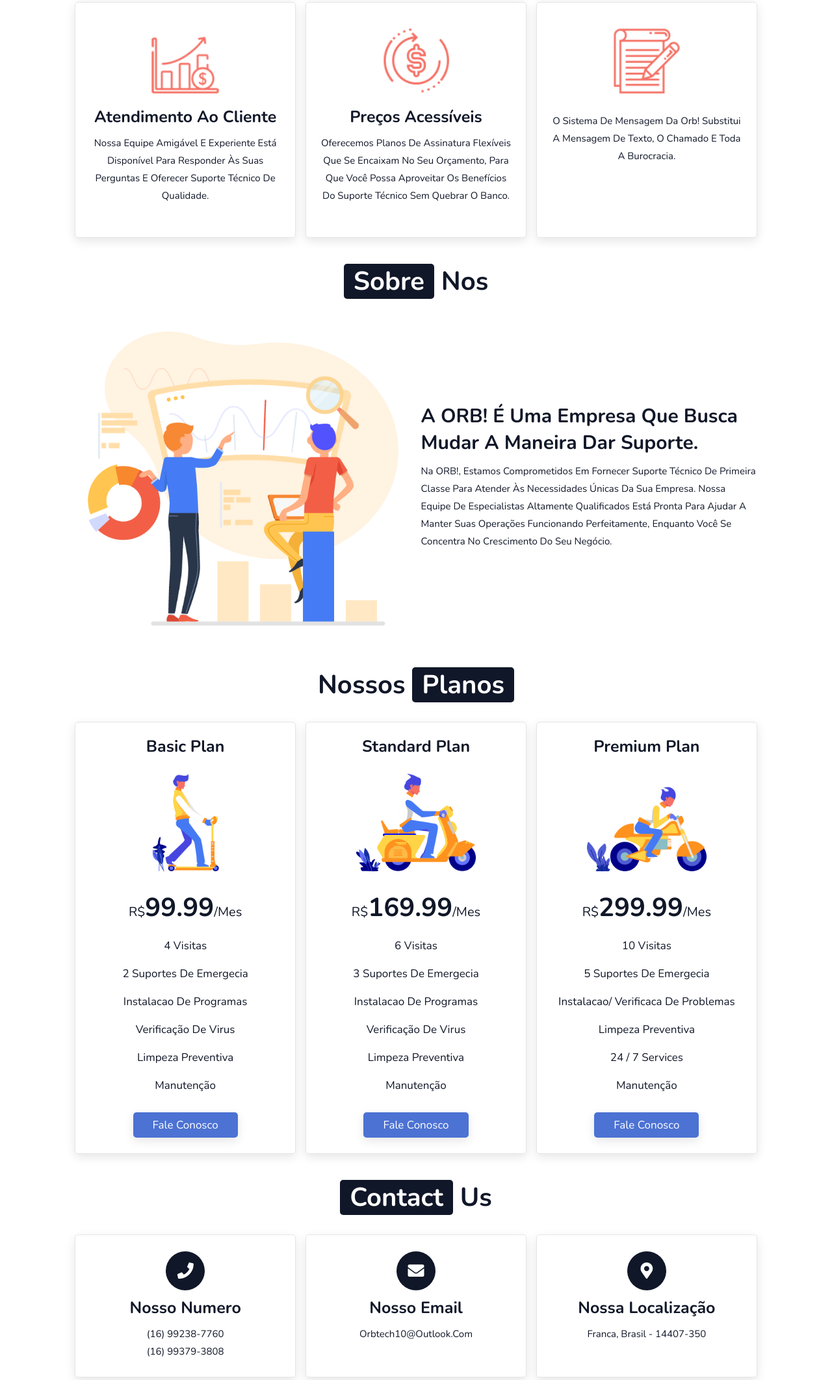
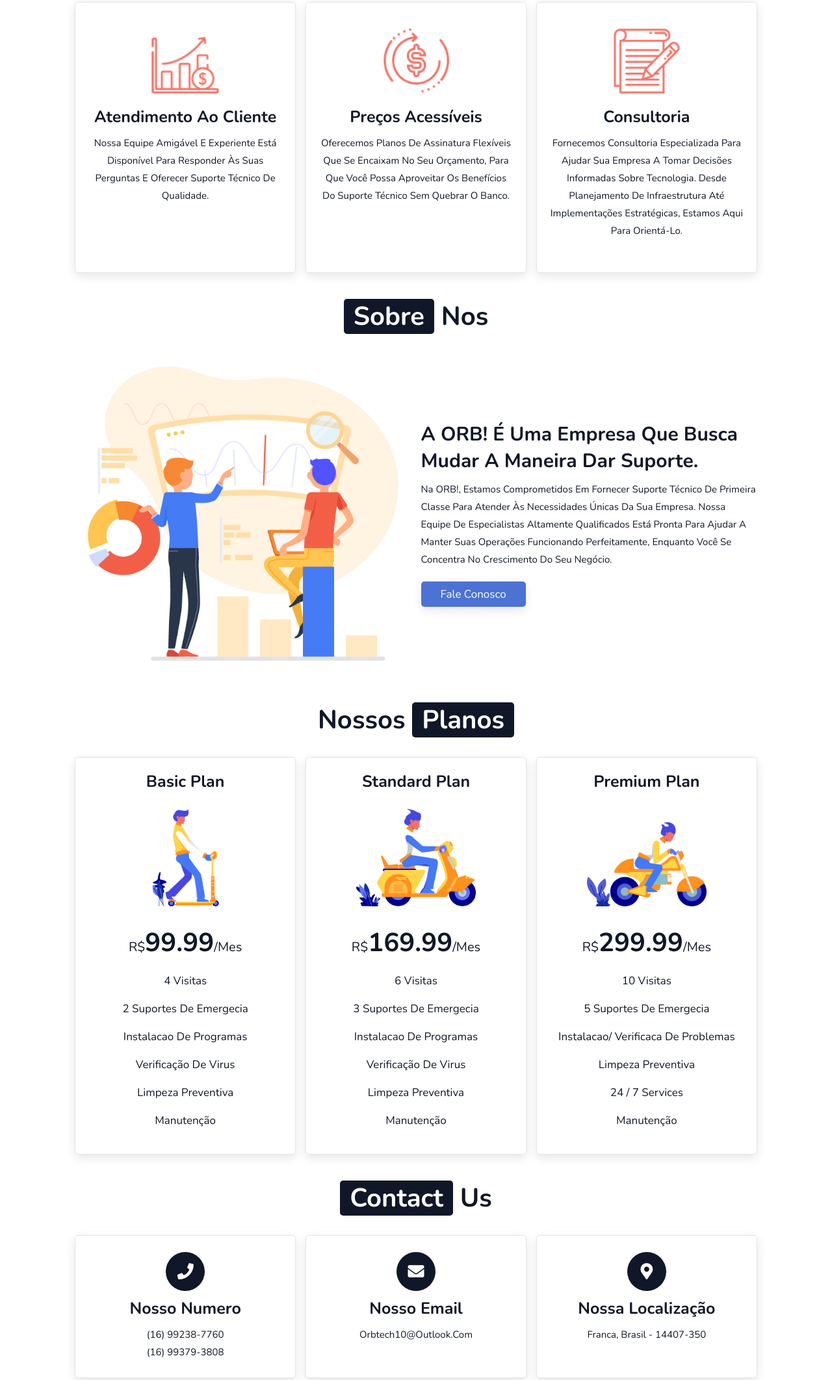
Before and after one commit to ThalesHenriq/orb, a plain HTML site: page index.html in a window 1280 px wide. Shown: the part 1090-3214 px from the top of the page at 65% size. Drawn offline with nearby package versions, Linux system fonts and the light colour scheme.

Commit message:
Update index.html

```diff
--- a/index.html
+++ b/index.html
@@ -97,8 +97,8 @@
 
         <div class="box">
             <img src="images/s-6.png" alt="">
-            <h3></h3>
-            <p>O sistema de mensagem da Orb! substitui a mensagem de texto, o chamado e toda a burocracia. </p>
+            <h3>consultoria</h3>
+            <p>Fornecemos consultoria especializada para ajudar sua empresa a tomar decisões informadas sobre tecnologia. Desde planejamento de infraestrutura até implementações estratégicas, estamos aqui para orientá-lo.</p>
 
         </div>
 
@@ -123,7 +123,7 @@
         <div class="content">
             <h3 class="title">A ORB! É Uma empresa Que Busca Mudar A Maneira Dar Suporte.</h3>
             <p>Na ORB!, Estamos Comprometidos Em Fornecer Suporte Técnico De Primeira Classe Para Atender Às Necessidades Únicas Da Sua Empresa. Nossa Equipe De Especialistas Altamente Qualificados Está Pronta Para Ajudar A Manter Suas Operações Funcionando Perfeitamente, Enquanto Você Se Concentra No Crescimento Do Seu Negócio.</p>
-            <!--<a href="#" class="btn">saiba mais</a>-->
+           <a href="https://wa.me/5516993793808" class="btn">fale Conosco</a>
         </div>
 
     </div>
@@ -152,7 +152,7 @@
                 <li>Limpeza preventiva</li>
                 <li>Manutenção</li>
             </ul>
-            <a href="https://wa.me/5516993793808" class="btn">fale Conosco</a>
+           <!--<a href="https://wa.me/5516993793808" class="btn">fale Conosco</a>-->
         </div>
 
         <div class="box">
@@ -167,7 +167,7 @@
                 <li>Limpeza preventiva</li>
                 <li>Manutenção</li>
             </ul>
-            <a href="https://wa.me/5516993793808" class="btn">fale Conosco</a>
+           <!--<a href="https://wa.me/5516993793808" class="btn">fale Conosco</a>-->
         </div>
 
         <div class="box">
@@ -182,7 +182,7 @@
                 <li>24 / 7 services</li>
                 <li>Manutenção</li>
             </ul>
-            <a href="https://wa.me/5516993793808" class="btn">fale Conosco</a>
+           <!--<a href="https://wa.me/5516993793808" class="btn">fale Conosco</a>-->
         </div>
 
     </div>
@@ -347,7 +347,7 @@
 
     </div>
 
-    <div class="credit">created by <span>Thales .H</span> | all rights reserved</div>
+    <div class="credit">created by <span>orbtech</span> | all rights reserved</div>
 
 </section>
 
```
